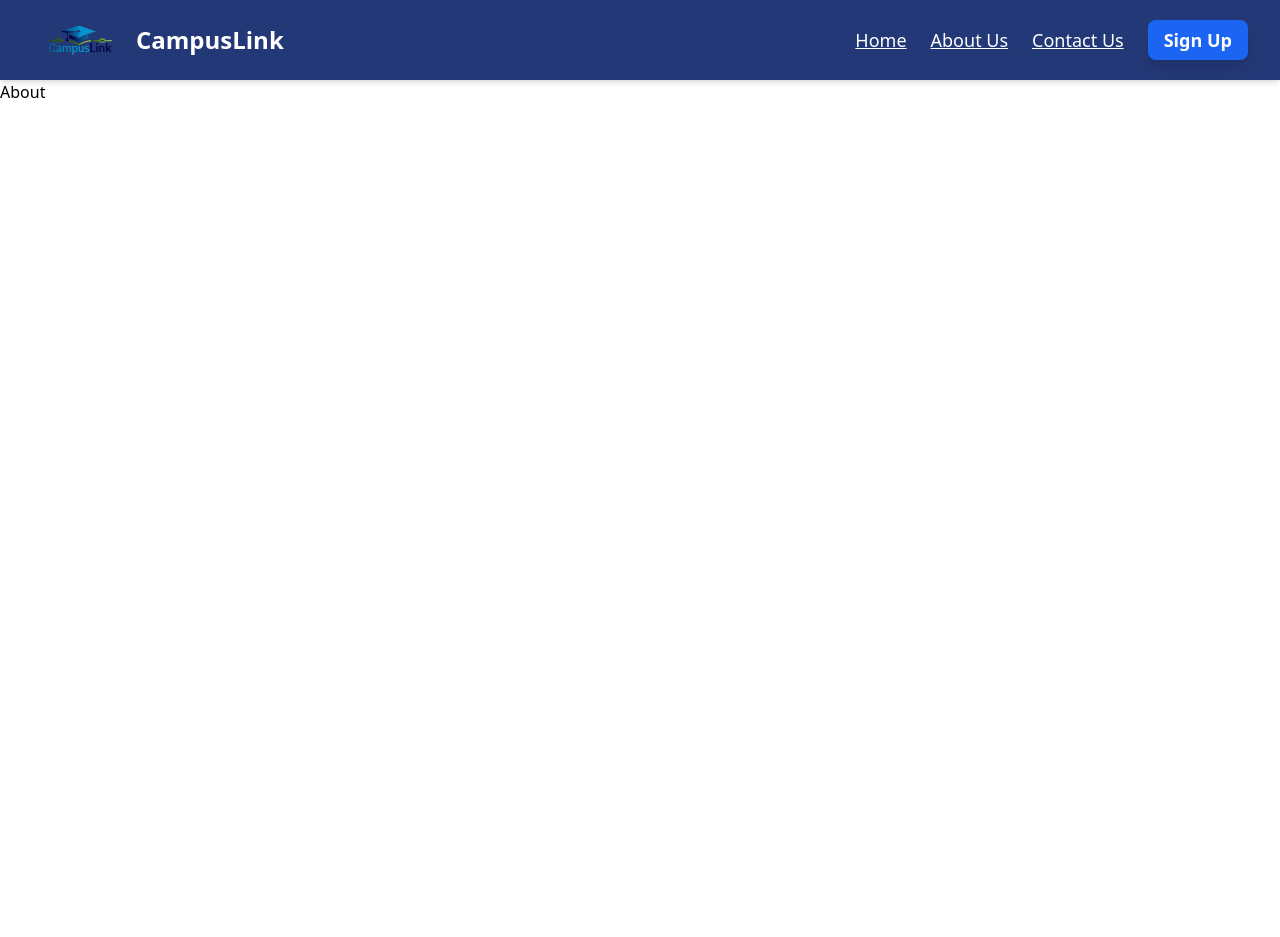
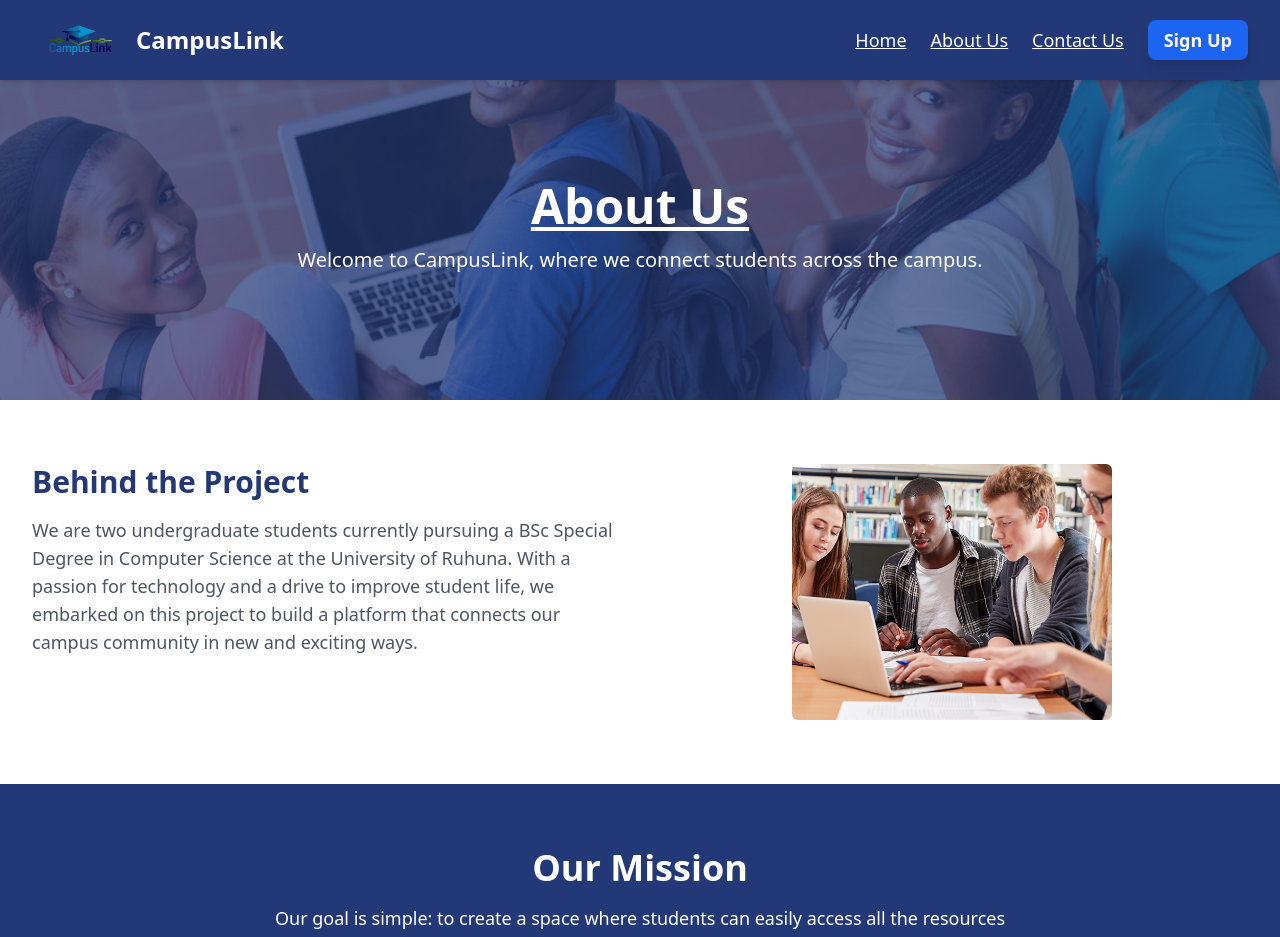
Before and after one commit to vihanga445/Campus-Link, a React (Vite) app in the folder Front/: page /about in a window 1280 px wide. Shown: the top 937 px of the page. Before the commit the page ends 800 px from the top, so only its background shows below. Built offline with nearby package versions, Linux system fonts and the light colour scheme.

Commit message:
Added About Us page
Done !

```diff
--- a/Front/src/App.jsx
+++ b/Front/src/App.jsx
@@ -1,7 +1,7 @@
 import React from 'react';
 import Home from './Pages/Home'; // Import your Home component
 import { BrowserRouter, Route,Routes } from 'react-router-dom'; // Import the Router, Route, and Switch components
-import About from './Pages/About';
+import About from './Pages/AboutUs';
 import Signin from './Pages/Signin';
 import Signup from './Pages/Signup';
 import Conatact from './Pages/Contact';
--- a/Front/src/Pages/About.jsx
+++ /dev/null
@@ -1,7 +0,0 @@
-import React from 'react'
-
-export default function About() {
-  return (
-    <div>About</div>
-  )
-}
--- /dev/null
+++ b/Front/src/Pages/AboutUs.jsx
@@ -0,0 +1,110 @@
+import React from 'react';
+import image1 from '../abt.png';
+import image2 from '../abtcover.jpg';
+
+const AboutUs = () => {
+  return (
+    <div className="bg-blue-50">
+      {/* About Us Banner */}
+      <section
+        className="relative bg-cover bg-center h-80"
+        style={{ backgroundImage: `url(${image2})` }}
+      >
+        <div className="absolute inset-0 bg-blue-900 opacity-70"></div> {/* Reduced opacity */}
+        <div className="relative flex items-center justify-center h-full text-center text-white">
+          <div>
+            <h1 className="text-5xl font-bold"><u>About Us</u></h1>
+            <p className="mt-4 text-xl text-semi-bold">Welcome to CampusLink, where we connect students across the campus.</p>
+            <div className="mt-6">
+              <a href="#who-we-are" className="text-white text-2xl">
+                <i className="fas fa-arrow-down"></i>
+              </a>
+            </div>
+          </div>
+        </div>
+      </section>
+
+      {/* Behind the Project */}
+      <section id="who-we-are" className="py-16 bg-white">
+        <div className="max-w-7xl mx-auto px-4 sm:px-6 lg:px-8">
+          <div className="grid grid-cols-1 md:grid-cols-2 gap-8">
+            <div>
+              <h2 className="text-3xl font-bold text-blue-900">Behind the Project</h2>
+              <p className="mt-4 text-lg text-gray-600">
+                We are two undergraduate students currently pursuing a BSc Special Degree in Computer Science at the University of Ruhuna. With a passion for technology and a drive to improve student life, we embarked on this project to build a platform that connects our campus community in new and exciting ways.
+              </p>
+            </div>
+            <div className="flex flex-col items-center space-y-6">
+              {/* Increased image size */}
+              <div className="w-80 h-64 bg-blue-200 rounded-md overflow-hidden">
+                <img src={image1} alt="us" className="object-cover w-full h-full" />
+              </div>
+            </div>
+          </div>
+        </div>
+      </section>
+
+      {/* Our Mission */}
+      <section className="py-16 bg-blue-900 text-white">
+        <div className="max-w-3xl mx-auto text-center">
+          <h2 className="text-4xl font-bold">Our Mission</h2>
+          <p className="mt-4 text-lg">
+            Our goal is simple: to create a space where students can easily access all the resources they need – from events and clubs to announcements and lost items. We want to make sure everyone has the chance to participate in campus life, no matter how busy their schedule is.
+          </p>
+        </div>
+      </section>
+
+      {/* The Journey So Far */}
+      <section className="py-16 bg-white">
+        <div className="max-w-7xl mx-auto px-4 sm:px-6 lg:px-8">
+          <h2 className="text-3xl font-bold text-blue-900 text-center">The Journey So Far</h2>
+          <div className="mt-10">
+            <div className="flex items-start space-x-8 mt-8">
+              <div className="w-10 h-10 bg-blue-500 text-white rounded-full flex items-center justify-center">1</div>
+              <div className="text-lg text-gray-600">
+                <p><strong>Initial Idea:</strong> It all started with a simple idea: what if we could bring everything happening around campus into one place? From that spark, CampusLink was born.</p>
+              </div>
+            </div>
+            <div className="flex items-start space-x-8 mt-8">
+              <div className="w-10 h-10 bg-blue-500 text-white rounded-full flex items-center justify-center">2</div>
+              <div className="text-lg text-gray-600">
+                <p><strong>Development:</strong> Over countless hours of coding, brainstorming, and testing, we turned our idea into reality. We’ve learned more than we ever thought possible – about teamwork, innovation, and solving real-world problems through technology.</p>
+              </div>
+            </div>
+            <div className="flex items-start space-x-8 mt-8">
+              <div className="w-10 h-10 bg-blue-500 text-white rounded-full flex items-center justify-center">3</div>
+              <div className="text-lg text-gray-600">
+                <p><strong>Launch:</strong> CampusLink is now a reality and is helping connect students and enhance campus life for everyone.</p>
+              </div>
+            </div>
+          </div>
+        </div>
+      </section>
+
+      {/* Our Vision for the Future */}
+      <section className="py-16 bg-blue-900 text-white">
+        <div className="max-w-3xl mx-auto text-center">
+          <h2 className="text-4xl font-bold">Our Vision for the Future</h2>
+          <p className="mt-4 text-lg">
+            We’re just getting started! Our dream is to continue improving CampusLink, adding new features, and expanding it beyond our campus. We envision this platform becoming the go-to resource for students everywhere, enhancing campus life and keeping everyone informed and engaged.
+          </p>
+        </div>
+      </section>
+
+      {/* Our Department */}
+      <section className="py-16 bg-blue-100">
+        <div className="max-w-7xl mx-auto px-4 sm:px-6 lg:px-8 text-center">
+          <h2 className="text-3xl font-bold text-blue-900">Our Department</h2>
+          <p className="mt-4 text-lg text-gray-600">
+            The Department of Computer Science at the University of Ruhuna has played an integral role in shaping our skills and passion for technology. From theoretical concepts to practical problem-solving, the department has provided us with the foundation we needed to take on this ambitious project.
+          </p>
+          <p className="mt-4 text-lg text-gray-600">
+            We’re grateful for the guidance and support we’ve received from our professors and peers, who’ve encouraged us every step of the way.
+          </p>
+        </div>
+      </section>
+    </div>
+  );
+};
+
+export default AboutUs;
```
Also changed, not shown: Front/src/abt.png (added), Front/src/abtcover.jpg (added).
